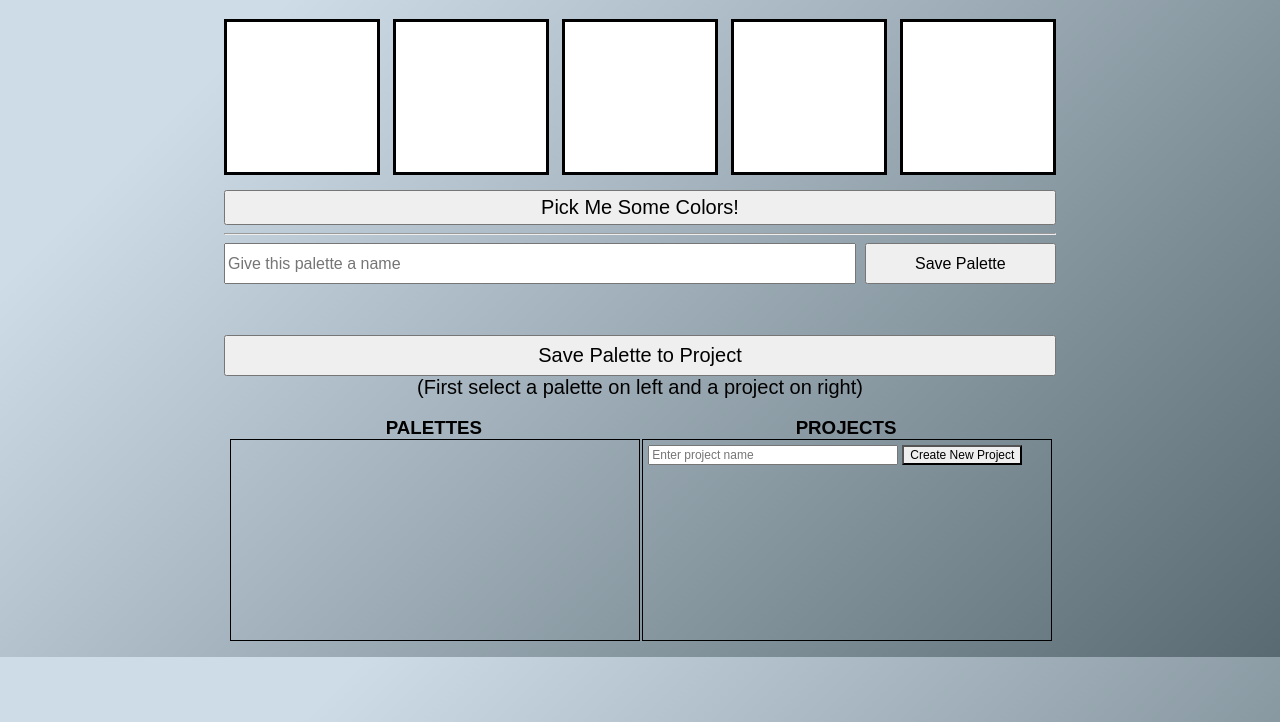
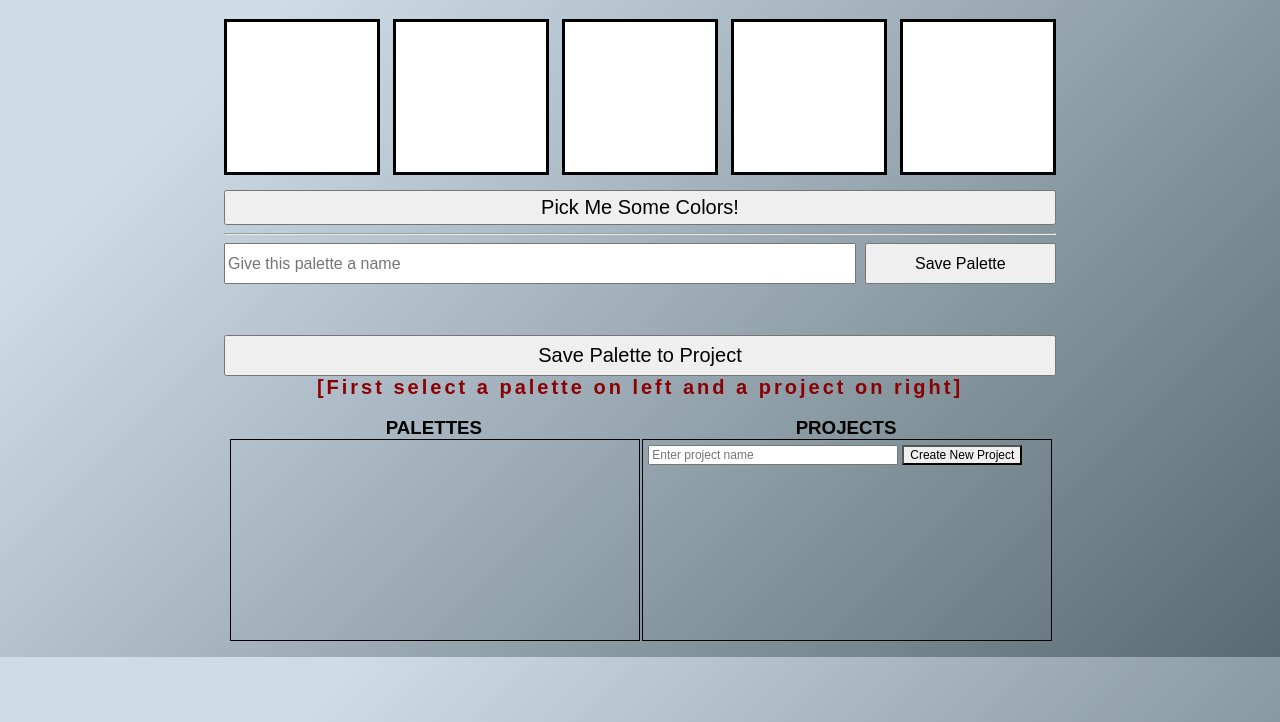
Before and after one commit to hdechat/Palette-Picker, a website: page public/index.html in a window 1280 px wide. Shown: the part 78-800 px from the top of the page. Drawn offline with nearby package versions, Linux system fonts and the light colour scheme; no server answers.

Commit message:
Css edit

```diff
--- a/public/index.html
+++ b/public/index.html
@@ -26,7 +26,7 @@
       placeholder="Give this palette a name" />
     <button class="save-palette-button">Save Palette</button>
     <button class="save-to-project-button">Save Palette to Project</button>
-    <p class="directions">(First select a palette on left and a project on right)</p>
+    <p class="directions">[First select a palette on left and a project on right]</p>
     <article class="saved-items-container">
       <h3>PALETTES</h3>
       <ul class="saved-palettes-list"></ul>
--- a/public/styles.css
+++ b/public/styles.css
@@ -74,7 +74,10 @@ li {
 }
 
 .directions {
+  color: darkred;
   font-size: 20px;
+  font-weight: 700;
+  letter-spacing: 3px;
   margin: 0px;
 }
 
```
Also changed, not shown: test/routes.spec.js (+21 -21 lines).
